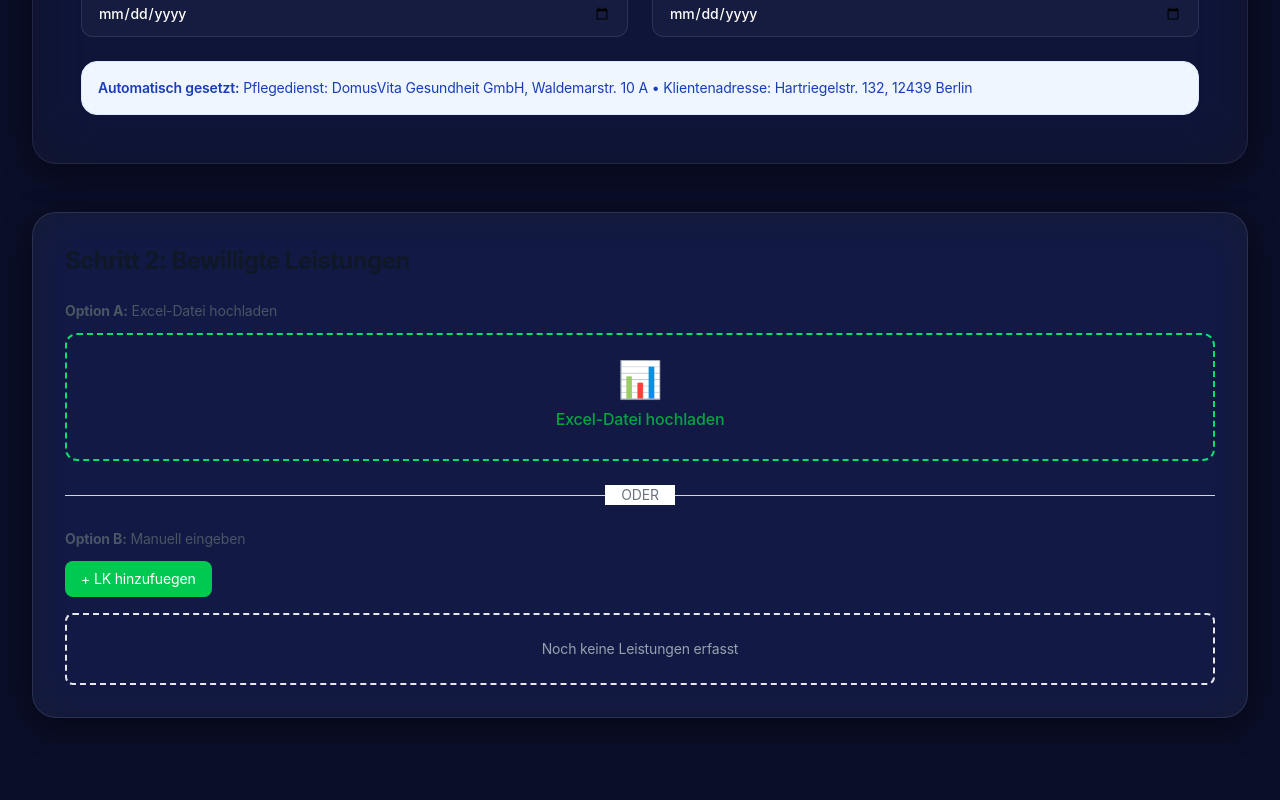
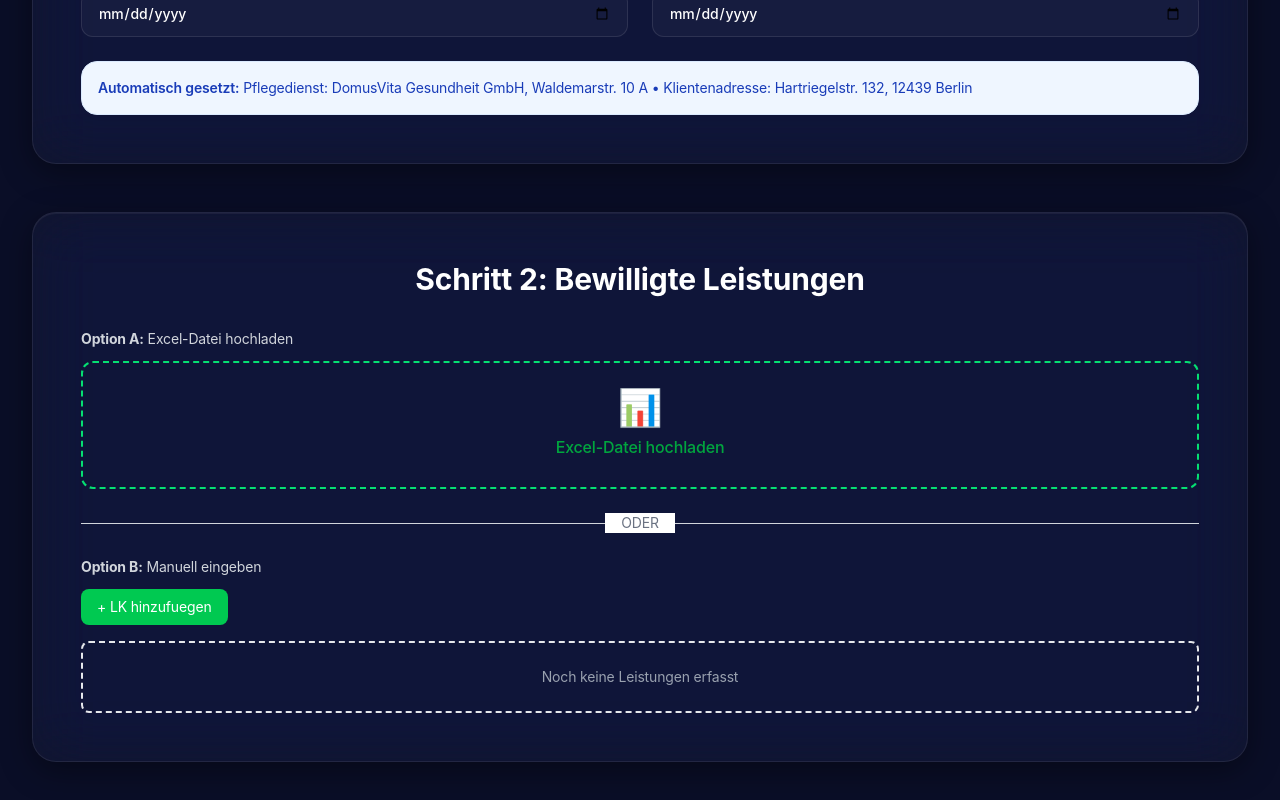
Before and after one commit to alexanderebel-hash/ocr-rechnung, a Next.js app: page / in a window 1280 px wide. Shown: the part 2327-3127 px from the top of the page. Built offline with nearby package versions, Linux system fonts and the light colour scheme.

Commit message:
Update section styling to frosted glass and dark theme typography

```diff
--- a/app/page.tsx
+++ b/app/page.tsx
@@ -803,13 +803,13 @@
         </section>
 
         {/* Bewilligte Leistungen Section */}
-        <section className="glass-card rounded-3xl p-6 sm:p-8 mb-6 sm:mb-8 print:hidden animate-fade-in">
-          <h2 className="text-xl sm:text-2xl font-bold text-gray-900 mb-6 tracking-tight">
+        <section className="frosted-glass rounded-3xl p-8 sm:p-12 mb-12 print:hidden animate-fade-in">
+          <h2 className="text-2xl sm:text-3xl font-bold text-white mb-8 text-center">
             Schritt 2: Bewilligte Leistungen
           </h2>
 
         <div className="mb-6">
-          <p className="text-sm text-gray-600 mb-3">
+          <p className="text-sm text-gray-300 mb-3">
             <strong>Option A:</strong> Excel-Datei hochladen
           </p>
 
@@ -878,7 +878,7 @@
         </div>
 
         <div>
-          <p className="text-sm text-gray-600 mb-3">
+          <p className="text-sm text-gray-300 mb-3">
             <strong>Option B:</strong> Manuell eingeben
           </p>
 
@@ -970,7 +970,7 @@
             </h3>
 
             <div className="mb-6">
-              <p className="text-sm text-gray-600 mb-3">
+              <p className="text-sm text-gray-300 mb-3">
                 <strong>Optional:</strong> Medifox-PDF hochladen
               </p>
 
@@ -1015,7 +1015,7 @@
             </div>
 
             <div>
-              <p className="text-sm text-gray-600 mb-3">
+              <p className="text-sm text-gray-300 mb-3">
                 <strong>Rechnungspositionen aus Medifox (wie erbracht):</strong>
               </p>
 
```
